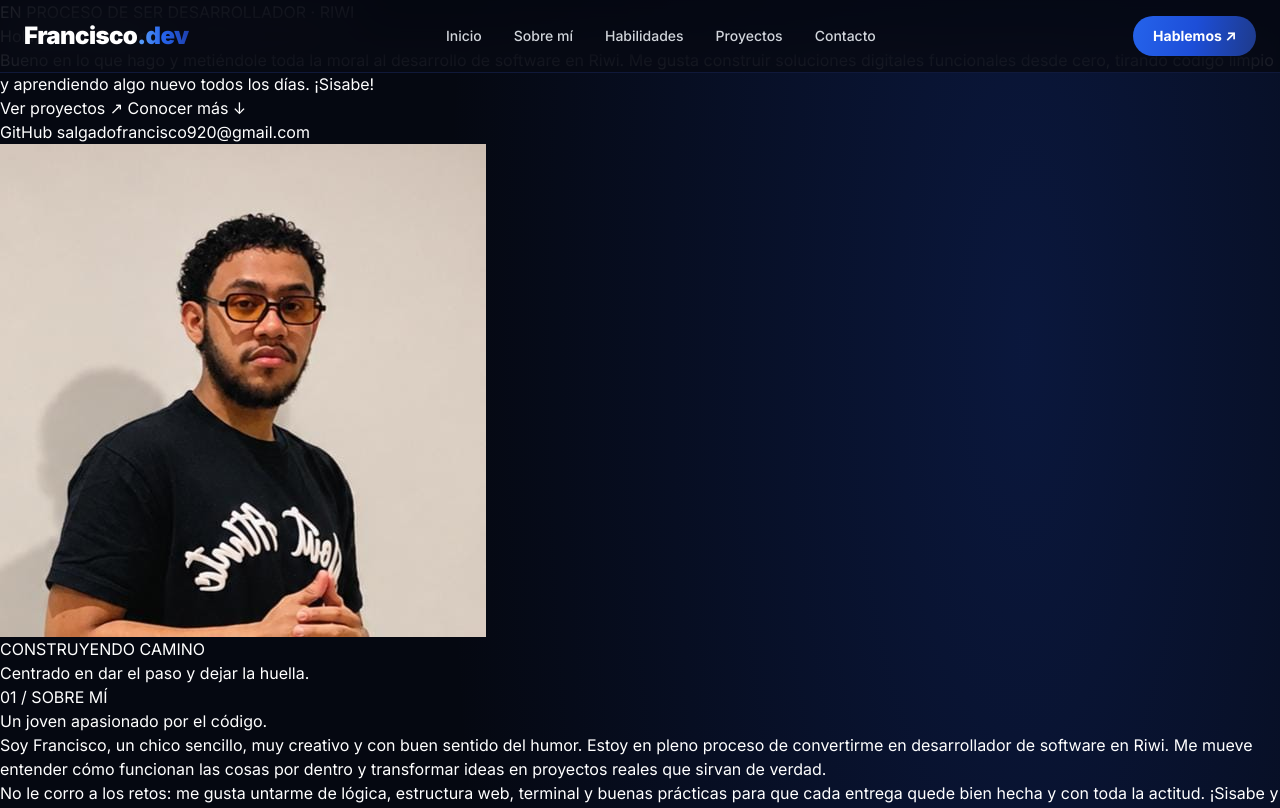
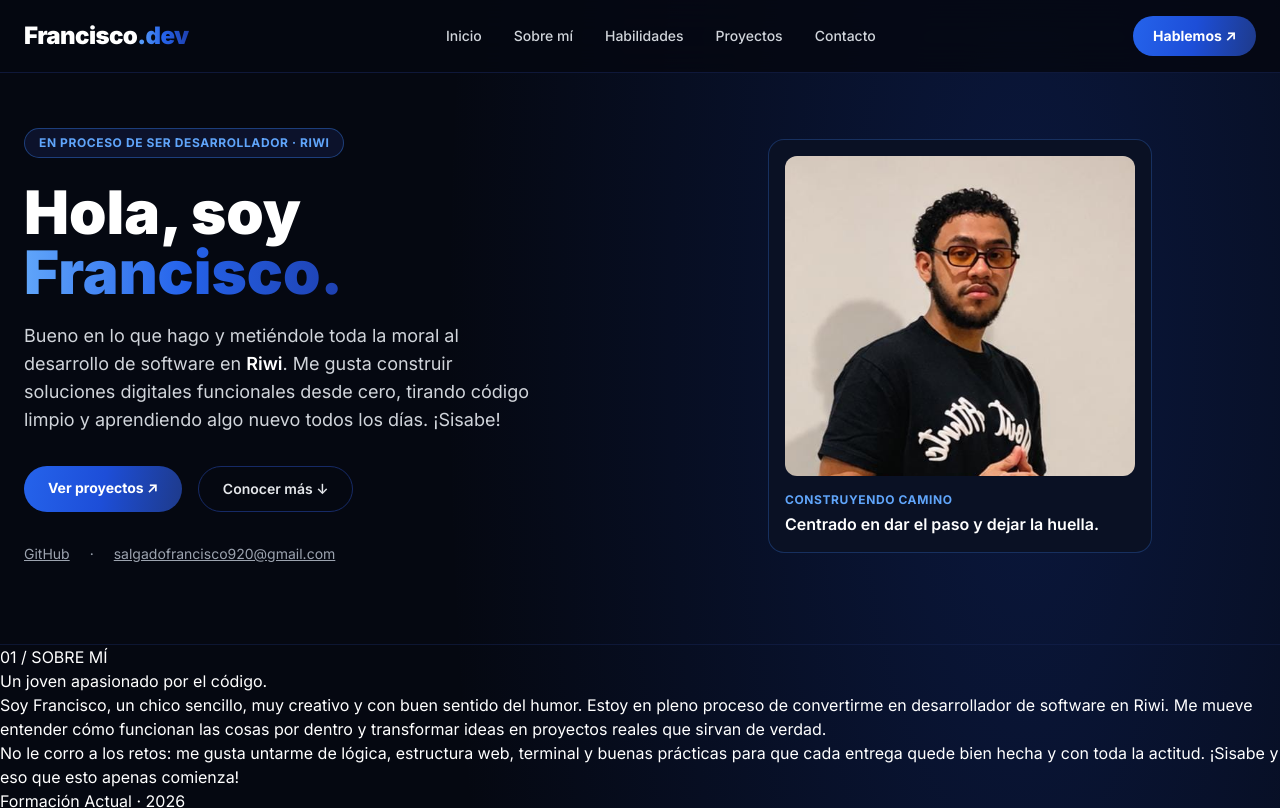
Before and after one commit to salgadofrancisco920/PORTAFOLIO-1.0, a plain HTML site: page index.html in a window 1280 px wide. Shown: the top 808 px of the page. Drawn offline with nearby package versions, Linux system fonts and the light colour scheme.

Commit message:
Diseñar seccion hero

```diff
--- a/index.html
+++ b/index.html
@@ -64,28 +64,54 @@
     </header>
 
     <main>
-        <section id="inicio">
-            <span>EN PROCESO DE SER DESARROLLADOR · RIWI</span>
-            <h1>Hola, soy Francisco.</h1>
-            <p>
-                Bueno en lo que hago y metiéndole toda la moral al desarrollo de software en Riwi. Me gusta construir soluciones digitales funcionales desde cero, tirando código limpio y aprendiendo algo nuevo todos los días. ¡Sisabe!
-            </p>
+        <section id="inicio" class="max-w-7xl mx-auto px-6 pt-32 pb-20 grid md:grid-cols-2 gap-12 items-center border-b border-blue-950/50">
             <div>
-                <a href="#proyectos">Ver proyectos ↗</a>
-                <a href="#sobre-mi">Conocer más ↓</a>
+                <span class="inline-block px-3.5 py-1.5 rounded-full border border-blue-500/40 bg-blue-950/40 text-blue-400 text-xs font-bold tracking-wider mb-6">
+                    EN PROCESO DE SER DESARROLLADOR · RIWI
+                </span>
+
+                <h1 class="text-4xl sm:text-6xl font-black leading-tight mb-5 text-white">
+                    Hola, soy <span class="gradient-text">Francisco.</span>
+                </h1>
+
+                <p class="text-gray-300 text-base sm:text-lg leading-relaxed max-w-lg mb-8">
+                    Bueno en lo que hago y metiéndole toda la moral al desarrollo de software en <span class="text-white font-semibold">Riwi</span>. Me gusta construir soluciones digitales funcionales desde cero, tirando código limpio y aprendiendo algo nuevo todos los días. ¡Sisabe!
+                </p>
+
+                <div class="flex flex-wrap gap-4 mb-8">
+                    <a href="#proyectos" class="glow-button px-6 py-3 rounded-full text-sm font-bold text-white">
+                        Ver proyectos ↗
+                    </a>
+                    <a href="#sobre-mi" class="px-6 py-3 rounded-full border border-blue-900/70 text-sm text-gray-200 hover:border-blue-500 transition font-semibold">
+                        Conocer más ↓
+                    </a>
+                </div>
+
+                <div class="flex flex-wrap items-center gap-5 text-sm text-gray-400">
+                    <a href="https://github.com/salgadofrancisco920?tab=repositories" target="_blank" rel="noopener noreferrer" class="hover:text-blue-400 underline transition">
+                        GitHub
+                    </a>
+                    <span>·</span>
+                    <button type="button" data-copy-email class="hover:text-blue-400 underline transition cursor-pointer">
+                        <span class="copy-label">salgadofrancisco920@gmail.com</span>
+                    </button>
+                </div>
             </div>
 
-            <div>
-                <a href="https://github.com/salgadofrancisco920?tab=repositories" target="_blank" rel="noopener noreferrer">GitHub</a>
-                <button type="button" data-copy-email>
-                    <span class="copy-label">salgadofrancisco920@gmail.com</span>
-                </button>
-            </div>
-
-            <div>
-                <img src="img/Fotodelballer.jpeg" alt="Fotografía de Francisco">
-                <p>CONSTRUYENDO CAMINO</p>
-                <p>Centrado en dar el paso y dejar la huella.</p>
+            <div class="flex justify-center">
+                <div class="blue-card blue-border rounded-2xl p-4 max-w-sm w-full">
+                    <img
+                        src="img/Fotodelballer.jpeg"
+                        alt="Fotografía de Francisco"
+                        class="w-full h-80 object-cover rounded-xl mb-4"
+                    >
+                    <p class="text-blue-400 text-xs font-bold tracking-wider mb-1">
+                        CONSTRUYENDO CAMINO
+                    </p>
+                    <p class="text-base font-semibold text-white">
+                        Centrado en dar el paso y dejar la huella.
+                    </p>
+                </div>
             </div>
         </section>
 
```
